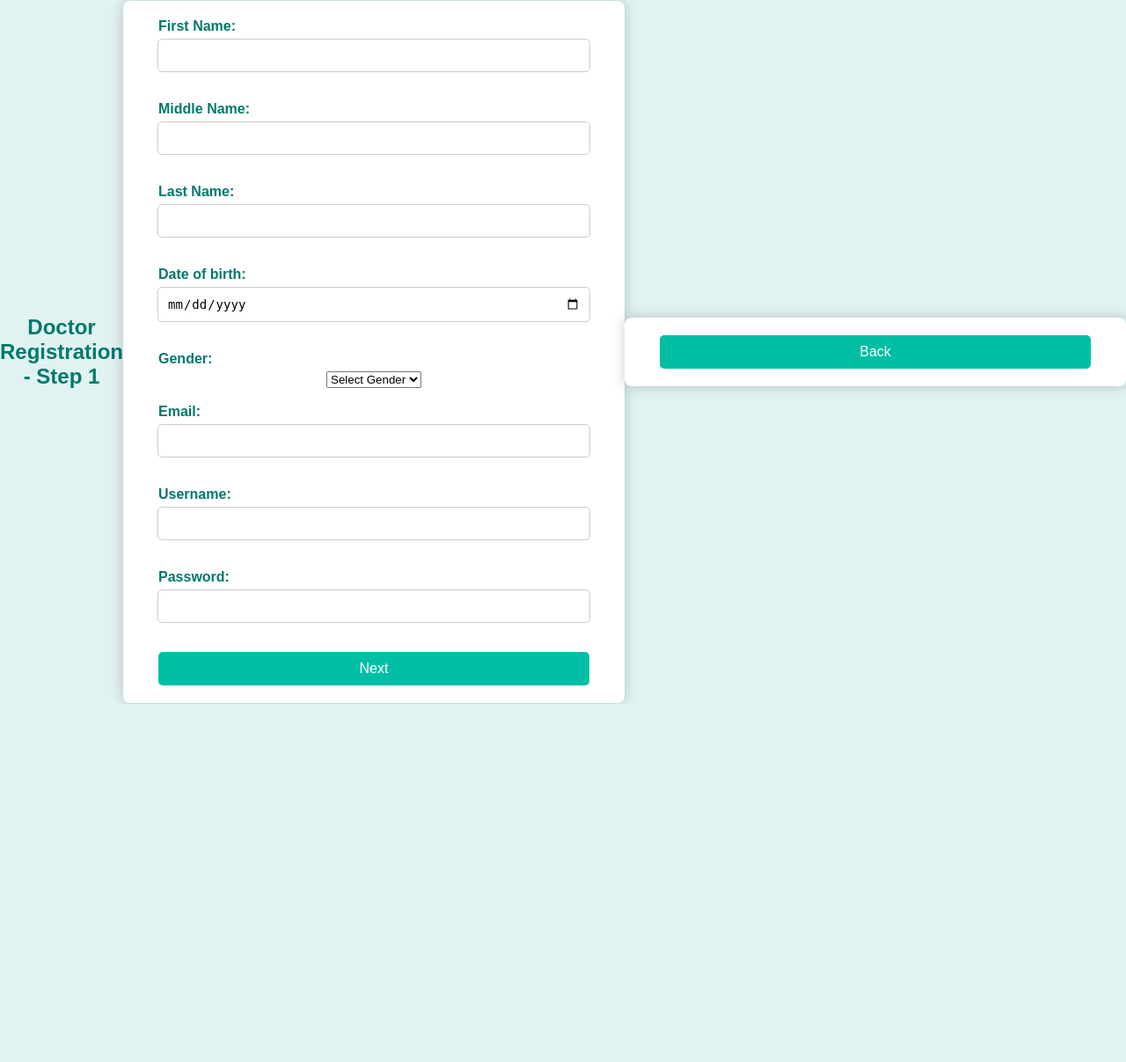
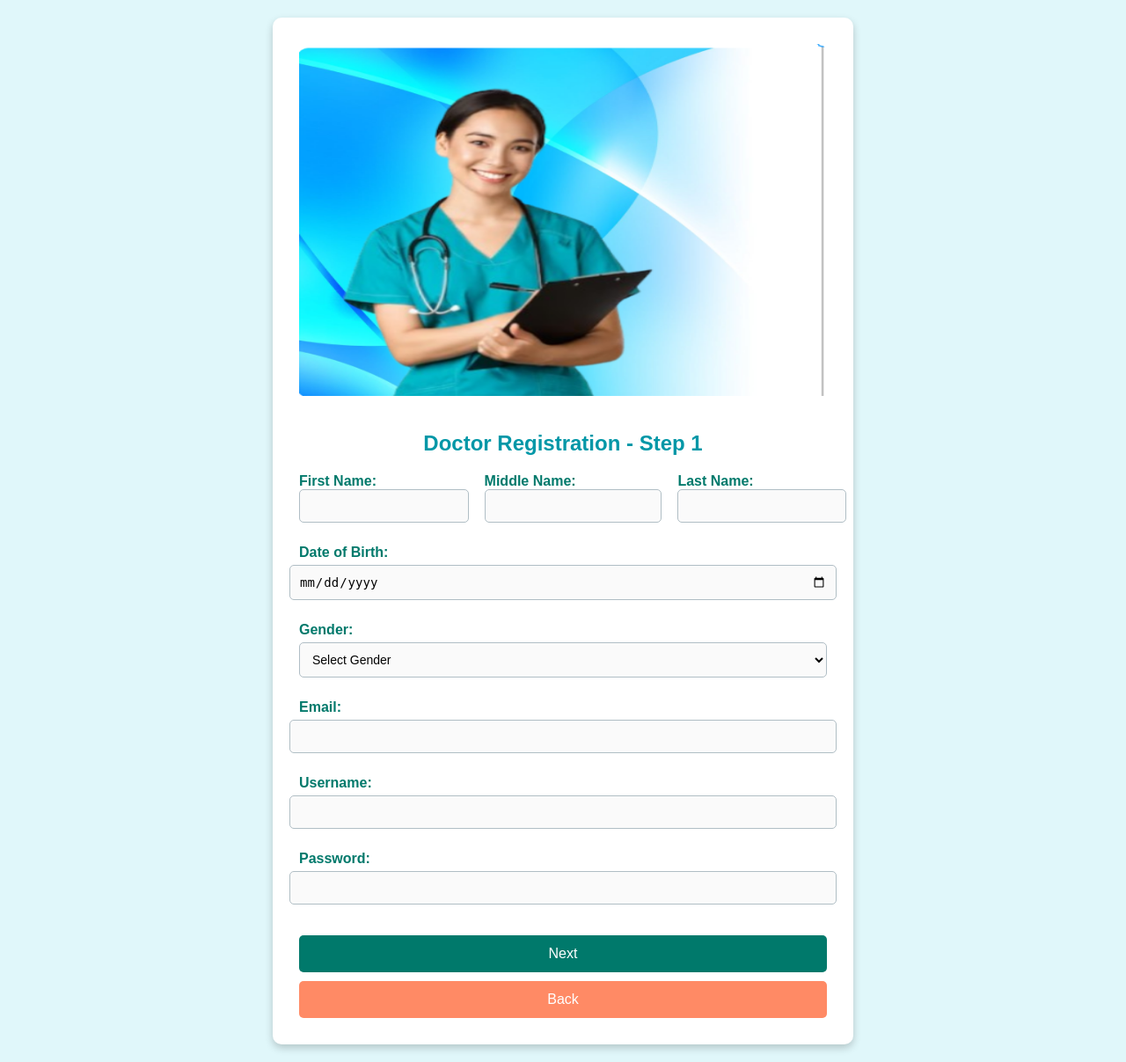
Before and after one commit to bardatt1/ArdaJacaQuietaRepo, a Django app: page /register/step1/ in a window 1280 px wide. Shown: the whole page at 88% size. Before the commit the page ends 800 px from the top, so only its background shows below. Run offline with Django 5.2, Linux system fonts and the light colour scheme.

Commit message:
major changes
added css for log in and registration
can proceed to log in

```diff
--- a/prms/doctor/static/registration.css
+++ b/prms/doctor/static/registration.css
@@ -1,93 +1,96 @@
 /* General styles */
 body {
     font-family: Arial, sans-serif;
-    background-color: #e0f2f1;
+    background-color: #e0f7fa;
     margin: 0;
     padding: 0;
     display: flex;
     justify-content: center;
     align-items: center;
-    height: 100vh;
+    min-height: 100vh;
 }
 
-/* Container styles */
+/* Form container styles */
 form {
-    background-color: #fff;
-    border-radius: 8px;
-    box-shadow: 0 0 15px rgba(0, 0, 0, 0.2);
-    max-width: 800px;
-    width: 90%;
-    padding: 20px 40px;
+    background-color: #ffffff;
+    border-radius: 10px;
+    box-shadow: 0 4px 10px rgba(0, 0, 0, 0.2);
+    max-width: 600px;
+    width: 100%;
+    padding: 30px;
+    margin: 20px;
     display: flex;
     flex-direction: column;
     align-items: center;
 }
 
+/* Header and text styling */
 h2 {
-    text-align: center;
-    color: #00796b;
+    color: #0097a7;
     margin-bottom: 20px;
+    font-size: 24px;
 }
 
-/* Label styles */
 label {
-    width: 100%;
-    margin-bottom: 5px;
     font-weight: bold;
     color: #00796b;
+    width: 100%;
+    margin-top: 10px;
+    margin-bottom: 5px;
 }
 
-/* Input styles */
+/* Input and select styling */
 input[type="text"],
 input[type="email"],
 input[type="password"],
-input[type="date"] {
-    width: calc(100% - 20px);
+input[type="date"],
+select {
+    width: 100%;
     padding: 10px;
     margin-bottom: 15px;
-    border: 1px solid #ccc;
+    border: 1px solid #b0bec5;
     border-radius: 5px;
     font-size: 14px;
+    background-color: #fafafa;
 }
 
-/* Button styles */
+/* Primary button styling */
 button {
-    background-color: #00bfa5;
-    color: #fff;
+    background-color: #00796b;
+    color: #ffffff;
     border: none;
     border-radius: 5px;
-    padding: 10px 20px;
+    padding: 12px;
     cursor: pointer;
     font-size: 16px;
     transition: background-color 0.3s;
     width: 100%;
+    margin-top: 20px;
 }
 
 button:hover {
-    background-color: #00796b;
+    background-color: #004d40;
 }
 
-/* Form section styles */
-form img {
-    width: 100%;
-    max-height: 300px;
-    border-radius: 8px 8px 0 0;
+/* Specific styling for the back button */
+.back-button {
+    background-color: #ff8a65;
+    margin-top: 10px;
 }
 
-form .form-section {
-    margin-top: 20px;
-    width: 100%;
+.back-button:hover {
+    background-color: #d84315;
 }
 
 /* Two-column layout for inputs */
 .two-column {
     display: flex;
-    justify-content: space-between;
-    gap: 10px;
+    gap: 40px;
+    width: 100%;
 }
 
 .two-column input {
-    width: calc(50% - 5px);
+    width: 100%;
 }
 
 /* Media Queries */
@@ -95,8 +98,12 @@ form .form-section {
     .two-column {
         flex-direction: column;
     }
+}
 
-    .two-column input {
-        width: 100%;
-    }
+/* Additional CSS for image alignment */
+form img {
+    width: 100%;
+    max-height: 400px;
+    border-radius: 10px 10px 0 0;
+    margin-bottom: 20px;
 }
--- a/prms/doctor/templates/registration_step1.html
+++ b/prms/doctor/templates/registration_step1.html
@@ -9,44 +9,49 @@
     <title>Registration - Step 1</title>
 </head>
 <body>
-    <h2>Doctor Registration - Step 1</h2>
-    <form action="{% url 'registration_step2' %}" method="post">
+    <form action="{% url 'registration_step1' %}" method="post">
         {% csrf_token %}
-        <label>First Name:</label>
-        <input type="text" name="first_name"><br>
+        <img src="{% static 'images/register_img.png' %}" alt="Registration Image">
+        <h2>Doctor Registration - Step 1</h2>
 
-        <label>Middle Name:</label>
-        <input type="text" name="middle_name"><br>
+        <div class="two-column">
+            <div>
+                <label for="first_name">First Name:</label>
+                <input type="text" name="first_name" id="first_name" required>
+            </div>
+            <div>
+                <label for="middle_name">Middle Name:</label>
+                <input type="text" name="middle_name" id="middle_name">
+            </div>
+            <div>
+                <label for="last_name">Last Name:</label>
+                <input type="text" name="last_name" id="last_name" required>
+            </div>
+        </div>
 
-        <label>Last Name:</label>
-        <input type="text" name="last_name" required><br>
+        <label for="date_of_birth">Date of Birth:</label>
+        <input type="date" name="date_of_birth" id="date_of_birth" required>
 
-        <label>Date of birth:</label>
-        <input type="date" name="birthday" placeholder="mm/dd/yyyy" required><br>
-
-        <label>Gender:</label>
-        <select name="gender" required>
-            <option value="">Select Gender</option>
+        <label for="gender">Gender:</label>
+        <select name="gender" id="gender" required>
+            <option value="" disabled selected>Select Gender</option>
             <option value="male">Male</option>
             <option value="female">Female</option>
-            <option value="others">Others</option>
-        </select><br>
+        </select>
 
-        <label>Email:</label>
-        <input type="email" name="email" required><br>
+        <label for="email">Email:</label>
+        <input type="email" name="email" id="email" required>
 
-        <label>Username:</label>
-        <input type="text" name="username" required><br>
+        <label for="username">Username:</label>
+        <input type="text" name="username" id="username" required>
 
-        <label>Password:</label>
-        <input type="password" name="password" required><br>
+        <label for="password">Password:</label>
+        <input type="password" name="password" id="password" required>
 
         <button type="submit">Next</button>
+        <button type="button" class="back-button" onclick="history.back()">Back</button>
     </form>
 
-    <!-- Back Button -->
-    <form action="{% url 'login' %}" method="get">
-        <button type="submit">Back</button>
-    </form>
+
 </body>
 </html>
--- a/prms/doctor/views.py
+++ b/prms/doctor/views.py
@@ -1,10 +1,8 @@
-from django.shortcuts import render, redirect
+from django.shortcuts import render, redirect, get_object_or_404
 from django.contrib import messages
 from .models import Doctor, Patient
 from django.contrib.auth.hashers import make_password, check_password
 from django.urls import reverse
-
-
 
 def registration_step1(request):
     if request.method == 'POST':
@@ -22,7 +20,6 @@ def registration_step1(request):
         return redirect(reverse('registration_step2'))
 
     return render(request, 'registration_step1.html')
-
 
 def registration_step2(request):
     # Retrieve and print session data
@@ -54,56 +51,50 @@ def registration_step2(request):
         phone_number_work = request.POST.get('phone_number_work')
 
         # Try creating the doctor instance
-        try:
-            doctor = Doctor.objects.create(
-                username=username,
-                password=password,
-                email=email,
-                first_name=first_name,
-                middle_name=middle_name,
-                last_name=last_name,
-                birthday=birthday,
-                gender=gender,
-                specialization=specialization,
-                # Fill in other required fields as per model
-            )
-
-            # Clear session and redirect
-            request.session.flush()
-            return redirect('registration_complete')
-
-        except Exception as e:
-            print(f"Error creating Doctor instance: {e}")
-            return render(request, 'registration_step2.html', {"error": "There was an error with registration."})
+        doctor = Doctor.objects.create(
+            username=username,
+            password=password,
+            email=email,
+            first_name=first_name,
+            middle_name=middle_name,
+            last_name=last_name,
+            birthday=birthday,
+            gender=gender,
+            specialization=specialization,
+            # Fill in other required fields as per model
+        )
+        return redirect('registration_complete')
 
     return render(request, 'registration_step2.html')
-
 
 def registration_complete(request):
     return render(request, 'registration_complete.html')
 
 def doctor_login_view(request):
-    if request.method == 'POST':
-        username = request.POST['username']
-        password = request.POST['password']
+    if request.method == "POST":
+        username = request.POST.get('username')
+        password = request.POST.get('password')
 
         # Check if the doctor exists in the database
         try:
             doctor = Doctor.objects.get(username=username)
+            # Check password
             if check_password(password, doctor.password):
                 request.session['doctor_id'] = doctor.id
-                return redirect('home')
+                return redirect("home")  # Redirect to a home or dashboard page
             else:
-                messages.error(request, 'Invalid password.')
+                messages.error(request, "Invalid username or password")  # This line adds the message
         except Doctor.DoesNotExist:
-            messages.error(request, 'Doctor not found. Please register first.')
-    return render(request, 'login.html')
+            messages.error(request, "Doctor not found. Please register first.")
+
+    return render(request, "login.html") # Ensure this matches your login template filename
 
 def doctor_home_view(request):
-    if 'doctor_id' not in request.session:
+    doctor_id = request.session.get('doctor_id')
+    if doctor_id is None:
         return redirect('login')
 
-    doctor = Doctor.objects.get(id=request.session['doctor_id'])
+    doctor = get_object_or_404(Doctor, id=doctor_id)
     patients = doctor.patients.all()
     return render(request, 'home.html', {'doctor': doctor, 'patients': patients})
 
@@ -130,12 +121,8 @@ def add_patient_view(request):
         return redirect('home')
     return render(request, 'add_patient.html')
 
-
 def doctor_logout_view(request):
     if 'doctor_id' in request.session:
         del request.session['doctor_id']  # Clear the doctor_id from the session
         messages.success(request, 'You have been logged out successfully.')
     return redirect('login')
-
-def index(request):
-    return render(request, 'index.html')
--- a/prms/prms/settings.py
+++ b/prms/prms/settings.py
@@ -114,7 +114,7 @@ USE_I18N = True
 
 USE_TZ = True
 
-APPEND_SLASH = False
+APPEND_SLASH = True
 
 
 # Static files (CSS, JavaScript, Images)
@@ -122,6 +122,7 @@ APPEND_SLASH = False
 
 STATIC_URL = '/static/'
 
+
 # Default primary key field type
 # https://docs.djangoproject.com/en/5.1/ref/settings/#default-auto-field
 
```
Also changed, not shown: prms/doctor/static/login.css (+9 -0 lines), prms/doctor/templates/login.html (+14 -3 lines), prms/doctor/templates/registration_step2.html (+5 -6 lines), prms/db.sqlite3.
